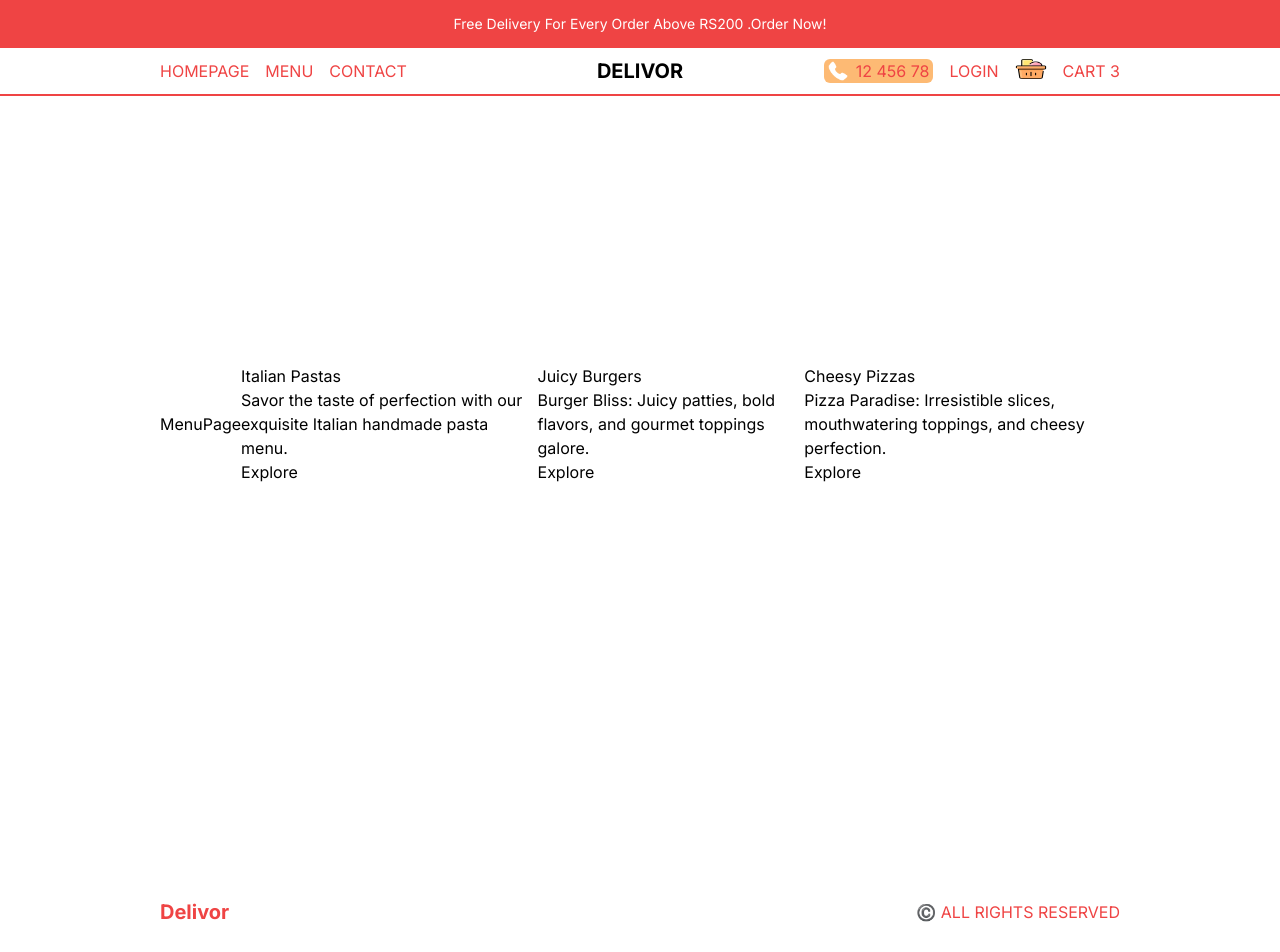
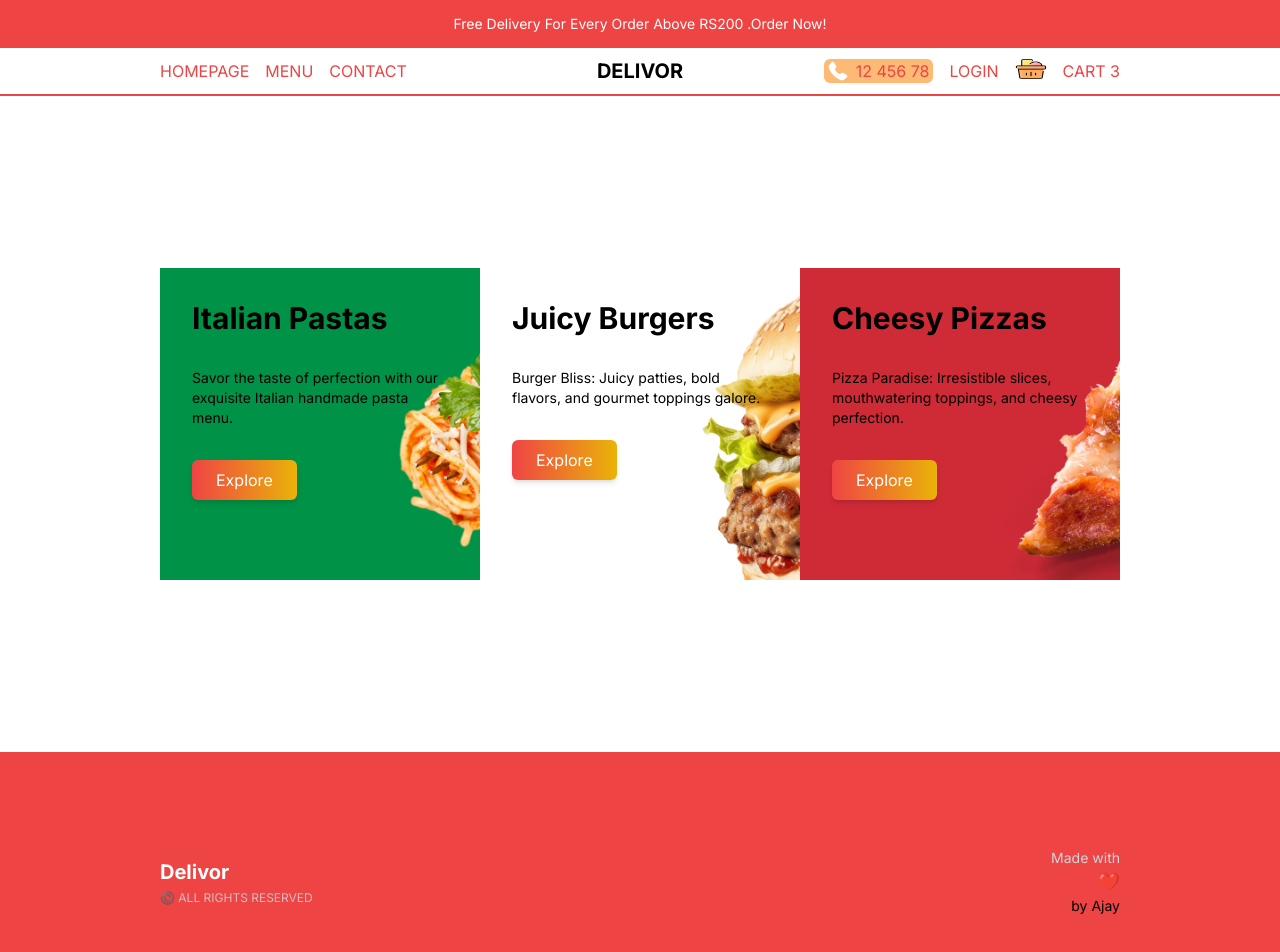
Before and after one commit to Ajay-v44/Delivor, a Next.js app: page /menu in a window 1280 px wide. Shown: the top 952 px of the page. Built offline with nearby package versions, Linux system fonts and the light colour scheme.

Commit message:
footer modified

```diff
--- a/app/components/Footer.tsx
+++ b/app/components/Footer.tsx
@@ -1,13 +1,24 @@
-import Link from 'next/link'
-import React from 'react'
+import Link from 'next/link';
+import React from 'react';
 
 const Footer = () => {
   return (
-    <div className='h-12 p-4 lg:p-20 xl:p-40 text-red-500 flex items-center justify-between'>
-      <Link href="/" className='font-bold text-xl'>Delivor</Link>
-      <p>©️ ALL RIGHTS RESERVED</p>
+    <div className='py-8 lg:py-16 xl:py-24 bg-red-500'>
+      <div className='container mx-auto px-6 lg:px-20 xl:px-40 flex flex-col lg:flex-row items-center justify-between'>
+        <div className='text-center lg:text-left mb-6 lg:mb-0'>
+          <a className='font-bold text-xl text-white transition-transform transform hover:scale-105'>
+            Delivor
+          </a>
+          <p className='text-xs mt-1 text-gray-300 animate-pulse'>©️ ALL RIGHTS RESERVED</p>
+        </div>
+        <div className='text-center lg:text-right'>
+          <p className='text-sm text-gray-300'>Made with</p>
+          <p className='font-bold text-lg text-white'>❤️</p>
+          <p className='text-sm'>by Ajay</p>
+        </div>
       </div>
-  )
-}
+    </div>
+  );
+};
 
-export default Footer
+export default Footer;
--- a/app/menu/page.tsx
+++ b/app/menu/page.tsx
@@ -5,13 +5,20 @@ import { menu } from '../components/data'
 const MenuPage = () => {
   return (
     <div className='p-4 lg:px-20 xl:px-40 h-[calc(100vh-6rem)] md:h-[calc(100vh-9rem)] flex flex-col md:flex-row items-center'>
-      MenuPage
+
       {menu.map(category => (
-        <Link href={category.slug} key={category.id}>
-          <div className=''>
-            <h1>{category.title}</h1>
-            <p>{category.desc}</p>
-            <button className=''>Explore</button>
+        <Link href={`/menu/${category.slug}`} key={category.id} className='w-full h-1/3 bg-cover p-8 md:h-1/2' style={{ backgroundImage: `url(${category.img})` }}>
+
+          <div className={`text-(${category.color})`}>
+            <h1 className='upper-case font-bold text-3xl'>{category.title}</h1>
+            <p className='text-sm my-8'>{category.desc}</p>
+            <button className='text-white bg-gradient-to-r from-red-500 to-yellow-500 hover:from-red-600 hover:to-yellow-600 py-2 px-6 rounded-md shadow-md transition-colors duration-300 ease-in-out transform hover:scale-105 hover:shadow-lg'>
+  Explore
+</button>
+
+
+
+
 
           </div>
 
```
